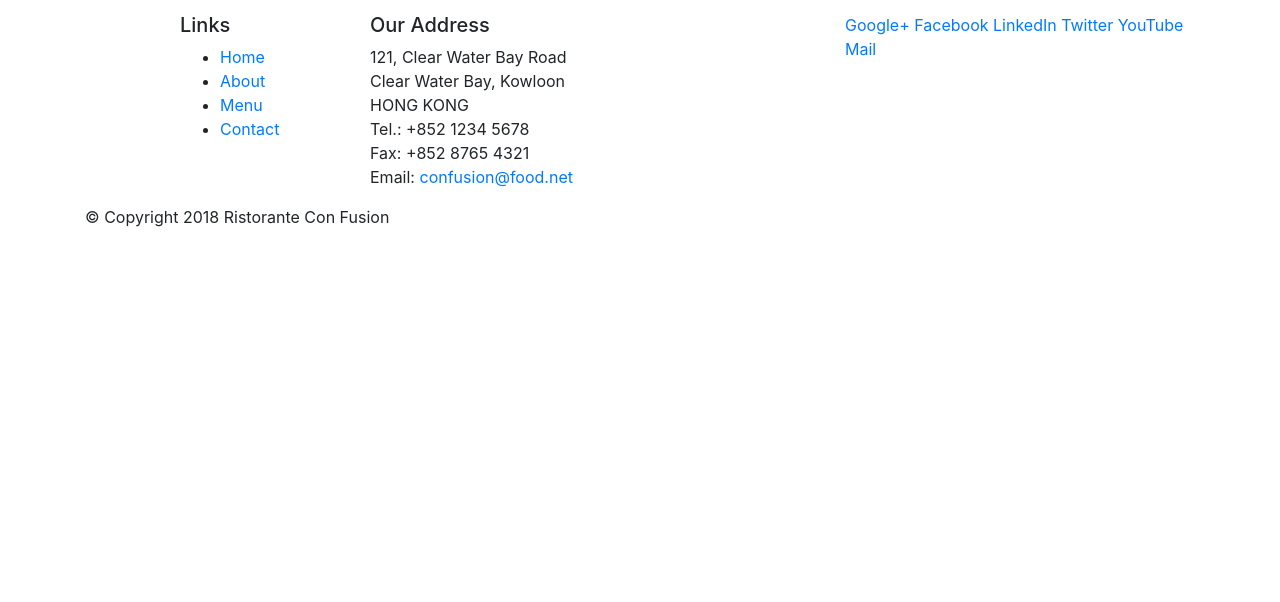
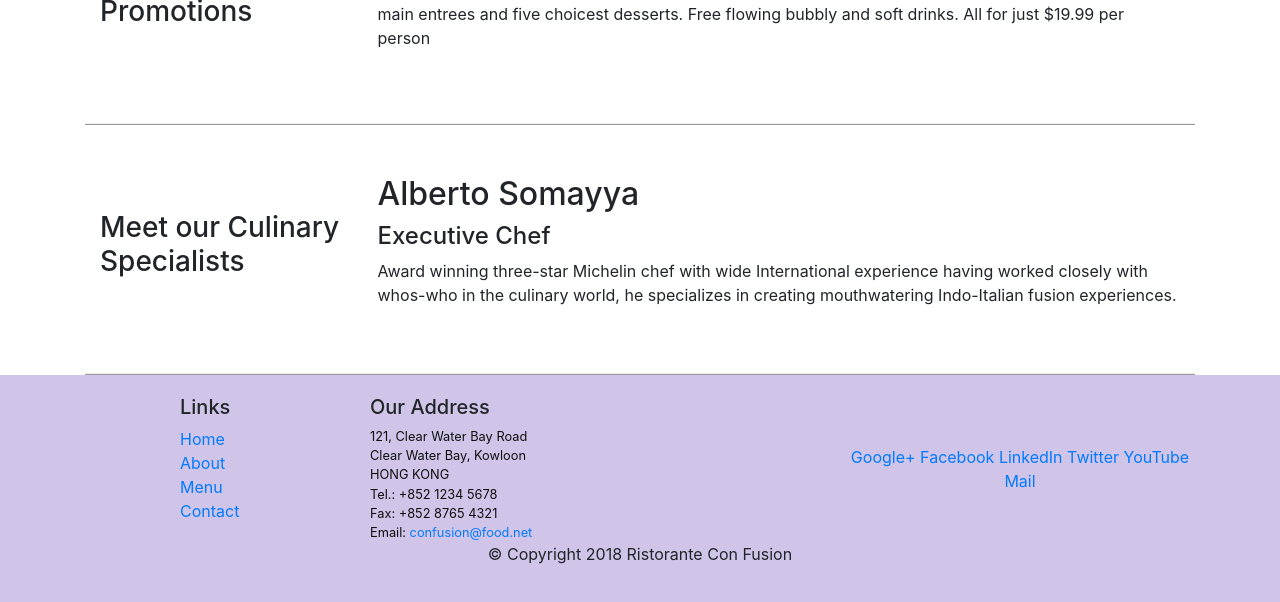
Before and after one commit to iAbdulhamid/ristorante-con-fusion-v1.0.0, a website: page index.html in a window 1280 px wide. Shown: the part 659-1261 px from the top of the page. Before the commit the page ends 904 px from the top, so only its background shows below. Drawn offline with nearby package versions, Linux system fonts and the light colour scheme.

Commit message:
using bootstrap grid part 2

```diff
--- /dev/null
+++ b/css/style.css
@@ -0,0 +1,30 @@
+.row-header{
+    margin:0px auto;
+    padding:0px;
+}
+
+.row-content {
+    margin:0px auto;
+    padding: 50px 0px;
+    border-bottom: 2px ridge;
+    min-height:250px;
+}
+
+.footer{
+    background-color: #D1C4E9;
+    margin:0px auto;
+    padding: 20px 0px;
+}
+
+.jumbotron {
+    padding:70px 30px;
+    margin:0px auto;
+    background: #9575CD ;
+    color:floralwhite;
+}
+
+address{
+    font-size:80%;
+    margin:0px;
+    color:#0f0f0f;
+}
--- a/index.html
+++ b/index.html
@@ -7,9 +7,8 @@
     <meta name="viewport" content="width=device-width, initial-scale=1.0">
 
     <link rel="stylesheet" href="node_modules/bootstrap/dist/css/bootstrap.min.css">
+    <link rel="stylesheet" href="css/style.css">
 
-    </body>
-    </html>
     <title>Ristorante Con Fusion</title>
 </head>
 
@@ -17,7 +16,7 @@
 
     <header class="jumbotron">
         <div class="container">
-            <div class="row">
+            <div class="row row-header">
                 <div class="col-12 col-sm-6">
                     <h1>Ristorante con Fusion</h1>
                     <p>We take inspiration from the World's best cuisines, and create a unique fusion experience. Our lipsmacking creations will tickle your culinary senses!</p>
@@ -29,7 +28,7 @@
     </header>
 
     <div class="container">
-        <div class="row">
+        <div class="row row-content align-items-center">
             <div class="col-12 col-sm-4 order-sm-last col-md-3">
                 <h3>Our Lipsmacking Culinary Creations</h3>
             </div>
@@ -40,7 +39,7 @@
         </div>
 
 
-        <div class="row">
+        <div class="row row-content align-items-center">
             <div class="col-12 col-sm-4 col-md-3">
                 <h3>This Month's Promotions</h3>
             </div>
@@ -50,7 +49,7 @@
             </div>
         </div>
 
-        <div class="row">
+        <div class="row row-content align-items-center">
             <div class="col-12 col-sm-4 col-md-3">
                 <h3>Meet our Culinary Specialists</h3>
             </div>
@@ -62,12 +61,12 @@
         </div>
     </div>
 
-    <footer>
+    <footer class="footer">
         <div class="container">
             <div class="row">
                 <div class="col-4 offset-1 col-sm-2">
                     <h5>Links</h5>
-                    <ul>
+                    <ul class="list-unstyled">
                         <li><a href="#">Home</a></li>
                         <li><a href="#">About</a></li>
                         <li><a href="#">Menu</a></li>
@@ -85,7 +84,7 @@
 		              Email: <a href="mailto:confusion@food.net">confusion@food.net</a>
 		           </address>
                 </div>
-                <div class="col-12 col-sm-4">
+                <div class="col-12 col-sm-4 align-self-center text-center">
                     <div>
                         <a href="http://google.com/+">Google+</a>
                         <a href="http://www.facebook.com/profile.php?id=">Facebook</a>
@@ -96,7 +95,7 @@
                     </div>
                 </div>
            </div>
-           <div class="row">
+           <div class="row justify-content-center">
                 <div class="col-auto">
                     <p>© Copyright 2018 Ristorante Con Fusion</p>
                 </div>
```
